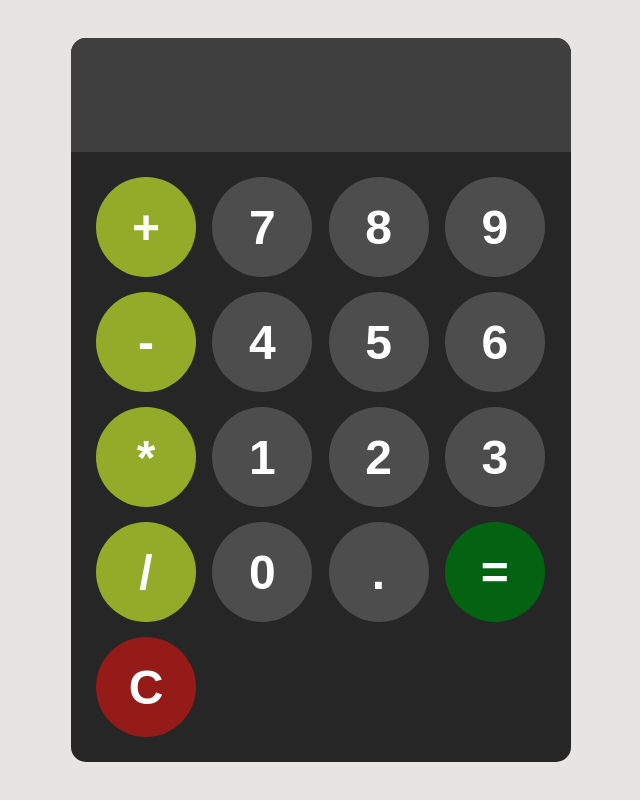
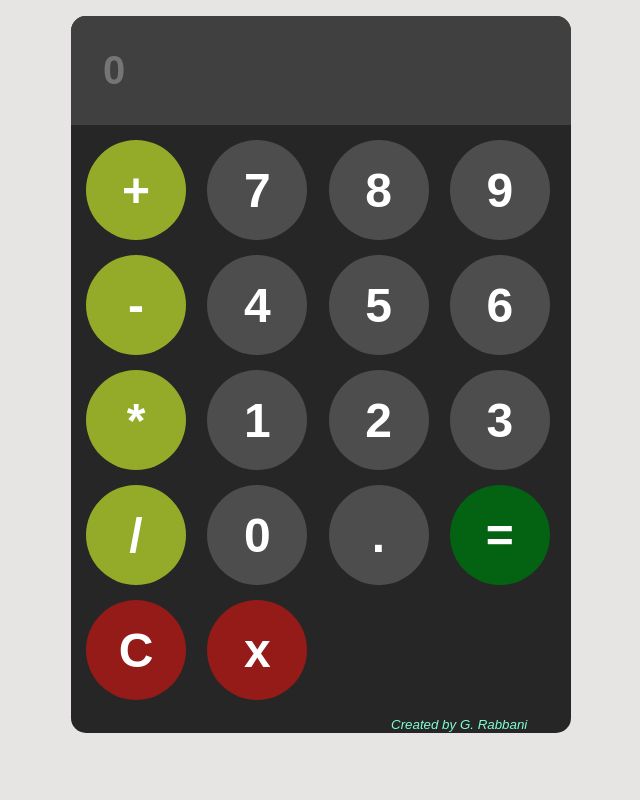
Before and after one commit to rmgolamrabbani/basic_calculator, a plain HTML site: page index.html in a window 1280 px wide. Shown: the whole page, without its empty margins (319-959 px from the left). Drawn offline with Linux system fonts and the light colour scheme.

Commit message:
fix some bug

```diff
--- a/app.js
+++ b/app.js
@@ -12,6 +12,10 @@ function clearDisplay() {
     display.value = '';
 }
 
+function deleteLastEntry() {
+    display.value = display.value.slice(0, -1);
+}
+
 
 function calculate() {
 
--- a/index.html
+++ b/index.html
@@ -13,7 +13,7 @@
 
 <div id="calculator">
 
-<input id ="display" readonly>
+<input id ="display" readonly type="text" placeholder="0" >
 
 <div id="keys" >
 
@@ -34,11 +34,10 @@
    <button onclick="oppendToDisplay( '.')">.</button>
    <button onclick="calculate('=')" class="equal_btn">=</button>
    <button onclick="clearDisplay()" class="oparetor_btn">C</button>
-
+   <button onclick="deleteLastEntry()" class="oparetor_btn">x</button>
 
 </div>
-
-
+    <small class="created-by">Created by G. Rabbani</small>
 </div>
     <script src="app.js"></script>
 </body>
--- a/styles.css
+++ b/styles.css
@@ -28,12 +28,12 @@ button:active{
 
 body{
 
-    margin: 0;
+    margin: auto;
+    height: 100%;
     display: flex;
     justify-content: center;
     align-items: center;
-    height: 100vh;
-   background-color: hsl(0, 6%, 90%);
+    background-color: hsl(0, 6%, 90%);
 
 }
 
@@ -41,18 +41,23 @@ body{
 #display{
 
     width: 100%;
-    padding: 20px;
-    font-size: 4rem;
+    padding: 2rem;
+    font-size: 2.5rem;
+    font-weight: 600;
     text-align: left;
     border: none;
     background-color: hsl(0, 0%, 25%);
-    color: rgb(224, 210, 210);
+    color: rgb(247, 244, 244);
 
 }
 
 
 #calculator{
+    margin-top: 1rem;
+    margin-bottom: 1rem;
     font-family: Arial, sans-serif ;
+    text-align: left;
+    text-emphasis: none;
     background-color: hsl(0, 0%, 15%);
     border-radius: 15px;
     max-width: 500px;
@@ -65,12 +70,10 @@ body{
     display: grid;
     grid-template-columns: repeat(4, 1fr);
     gap: 15px;
-    padding: 25px;
+    padding: 15px;
 
 
 }
-
-
 
 
 button{
@@ -84,3 +87,11 @@ font-size: 3rem;
 font-weight: bold;
 cursor: pointer;
 }
+
+
+.created-by{
+    color: aquamarine;
+    font-style: italic;
+    justify-content: center;
+    padding-left: 20rem;
+}
```
